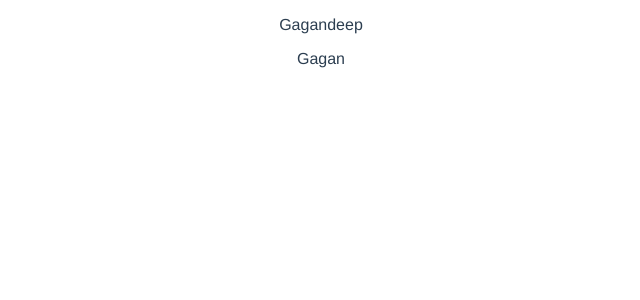
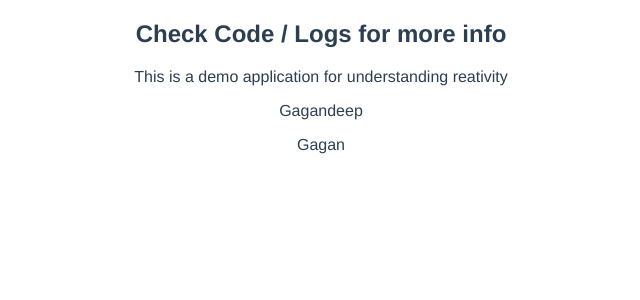
Before and after one commit to Gagandeep39/vue-composition-api-demo, a Vue app: page / in a window 1280 px wide. Shown: the top 300 px of the page, without its empty margins (319-959 px from the left). Built offline with nearby package versions, Linux system fonts and the light colour scheme.

Commit message:
Added a message

```diff
--- a/src/App.vue
+++ b/src/App.vue
@@ -1,5 +1,7 @@
 <template>
   <div>
+    <h2>Check Code / Logs for more info</h2>
+    <p>This is a demo application for understanding reativity</p>
     <p>{{ username }}</p>
     <p>{{ obj.name }}</p>
   </div>
```
